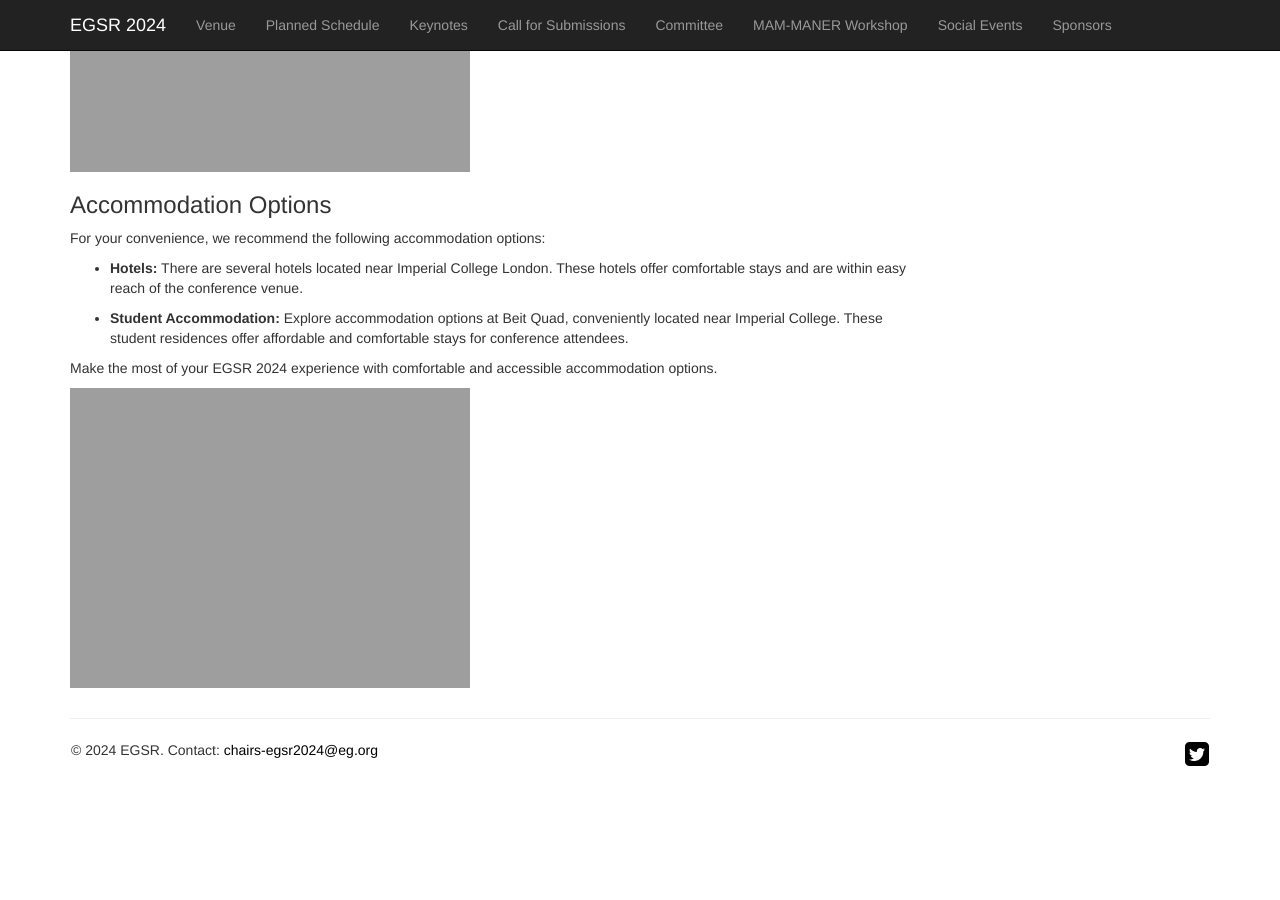
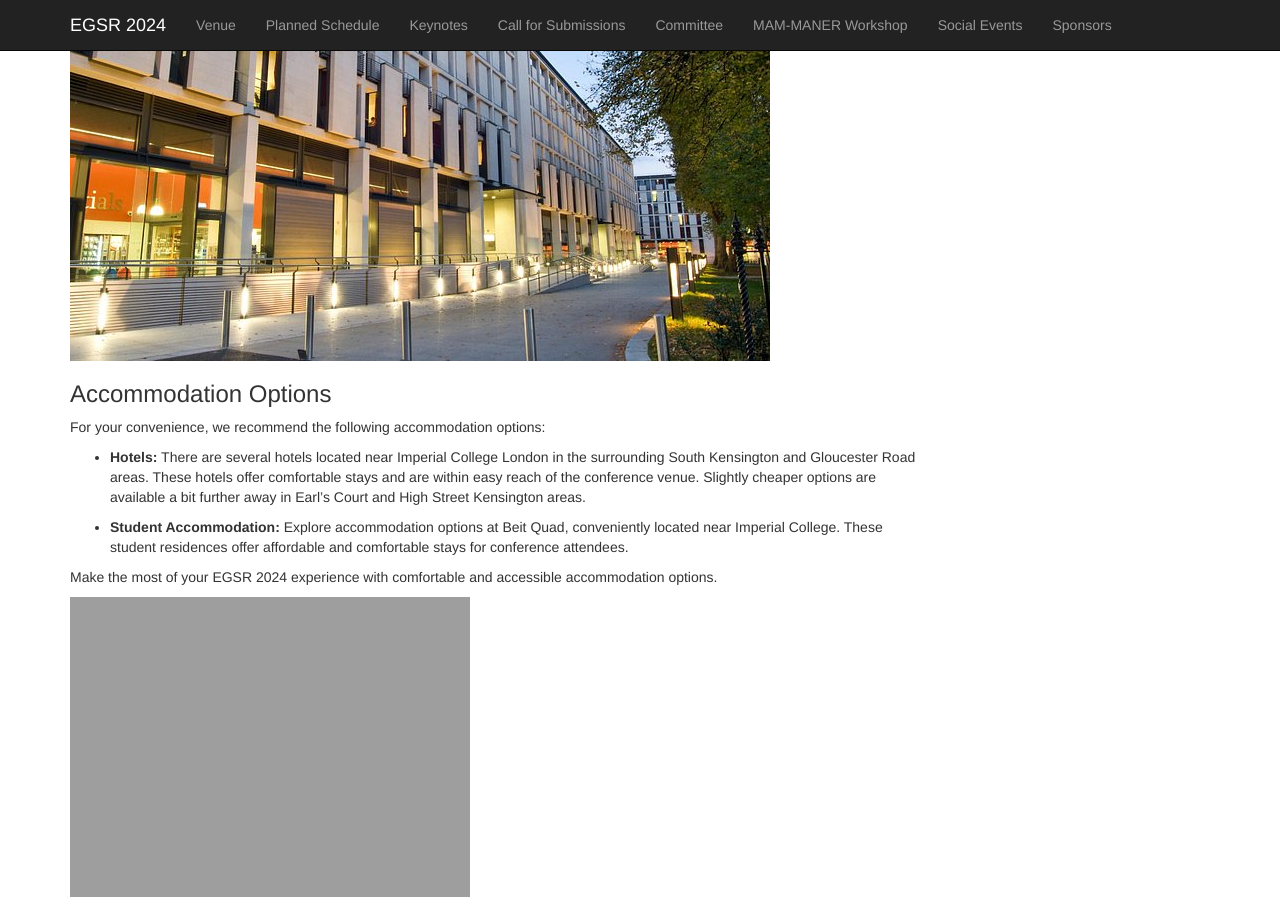
Before and after one commit to emilienogue/egsr2024.github.io, a Jekyll site: the page built from venue.md, in a window 1280 px wide and 900 px high, scrolled down 1549 px. Built offline with Jekyll 4.4.1, drawn with Linux system fonts in a browser that asks for light colours; comment, search, counter and statistics services are not loaded; before the commit the page ends 2338 px from its top, so only the background shows below that; some of the changed text lies outside the part shown.

Commit message:
Princes garden, committee, sentences

```diff
--- a/venue.md
+++ b/venue.md
@@ -17,7 +17,7 @@ year: 2024
 <img class="venue-image" src="{{site.url}}/img/venue/Huxley.jpg" alt="Huxley Building">
 <!--![Huxley Building](/img/venue/Huxley.jpg)-->
 
-The EGSR 2024 conference will be hosted at the Huxley Building within the campus of Imperial College London.
+The EGSR 2024 conference will be hosted at the Huxley Building (180 Queen's Gate, South Kensington) within the campus of Imperial College London.
 
 ## Transportation
 
@@ -35,14 +35,14 @@ Imperial College London is conveniently accessible by various modes of transport
 
 ## Accommodation
 
-<img class="venue-image" src="{{site.url}}/img/venue/RoyalAlbertHall.jpeg" alt="Beit Quad">
+<img class="venue-image" src="{{site.url}}/img/venue/princesgarden.jpeg" alt="Prince's Garden">
 <!--![Accommodation Image](/img/venue/RoyalAlbertHall.jpeg)-->
 
 ### Accommodation Options
 
 For your convenience, we recommend the following accommodation options:
 
-- **Hotels:** There are several hotels located near Imperial College London. These hotels offer comfortable stays and are within easy reach of the conference venue.
+- **Hotels:** There are several hotels located near Imperial College London in the surrounding South Kensington and Gloucester Road areas. These hotels offer comfortable stays and are within easy reach of the conference venue. Slightly cheaper options are available a bit further away in Earl's Court and High Street Kensington areas.
 
 - **Student Accommodation:** Explore accommodation options at Beit Quad, conveniently located near Imperial College. These student residences offer affordable and comfortable stays for conference attendees.
 
```
Also changed, not shown: committee.md (+2 -2 lines), img/venue/princesgarden.jpeg (added), 5 other files.
